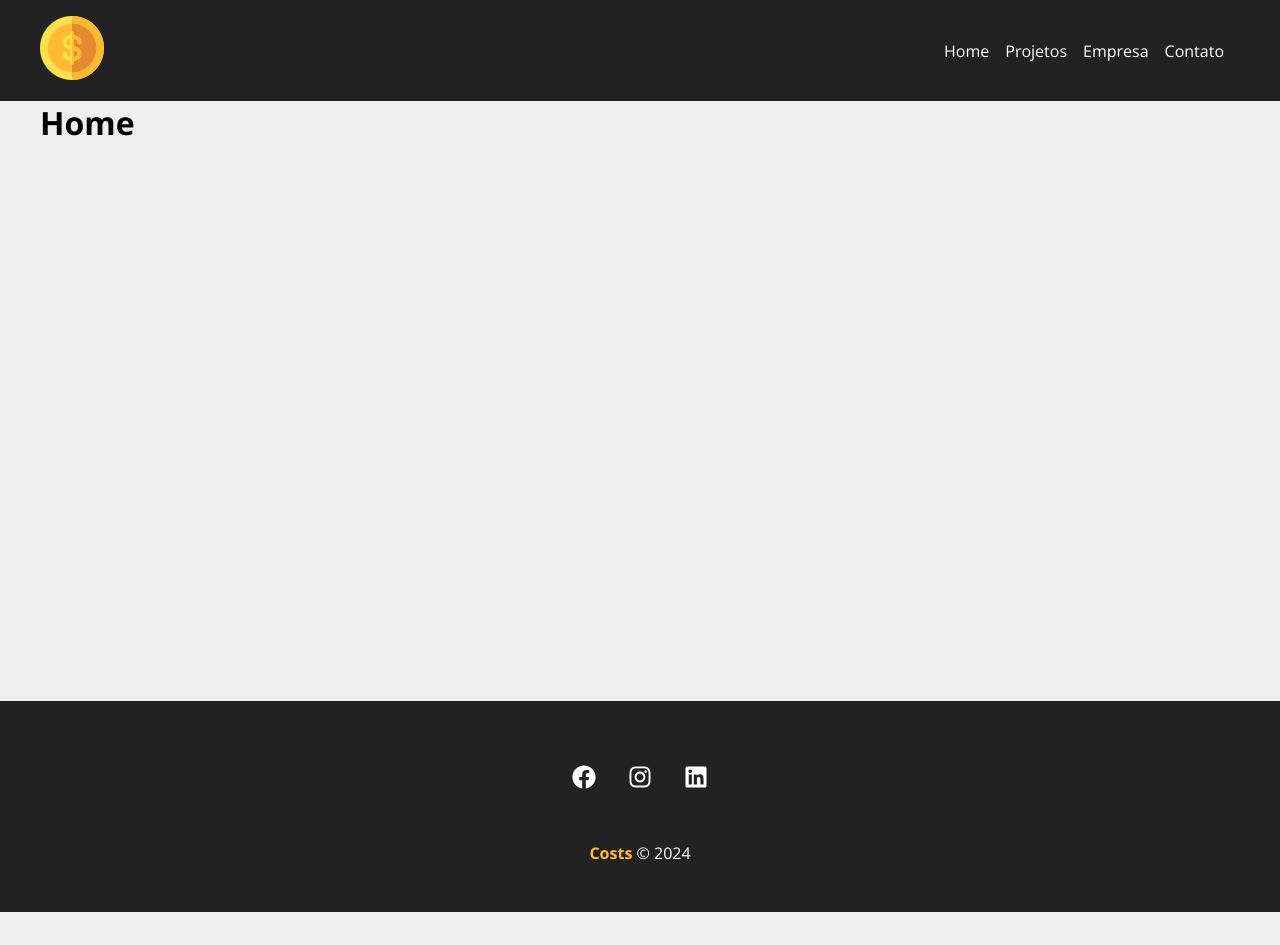
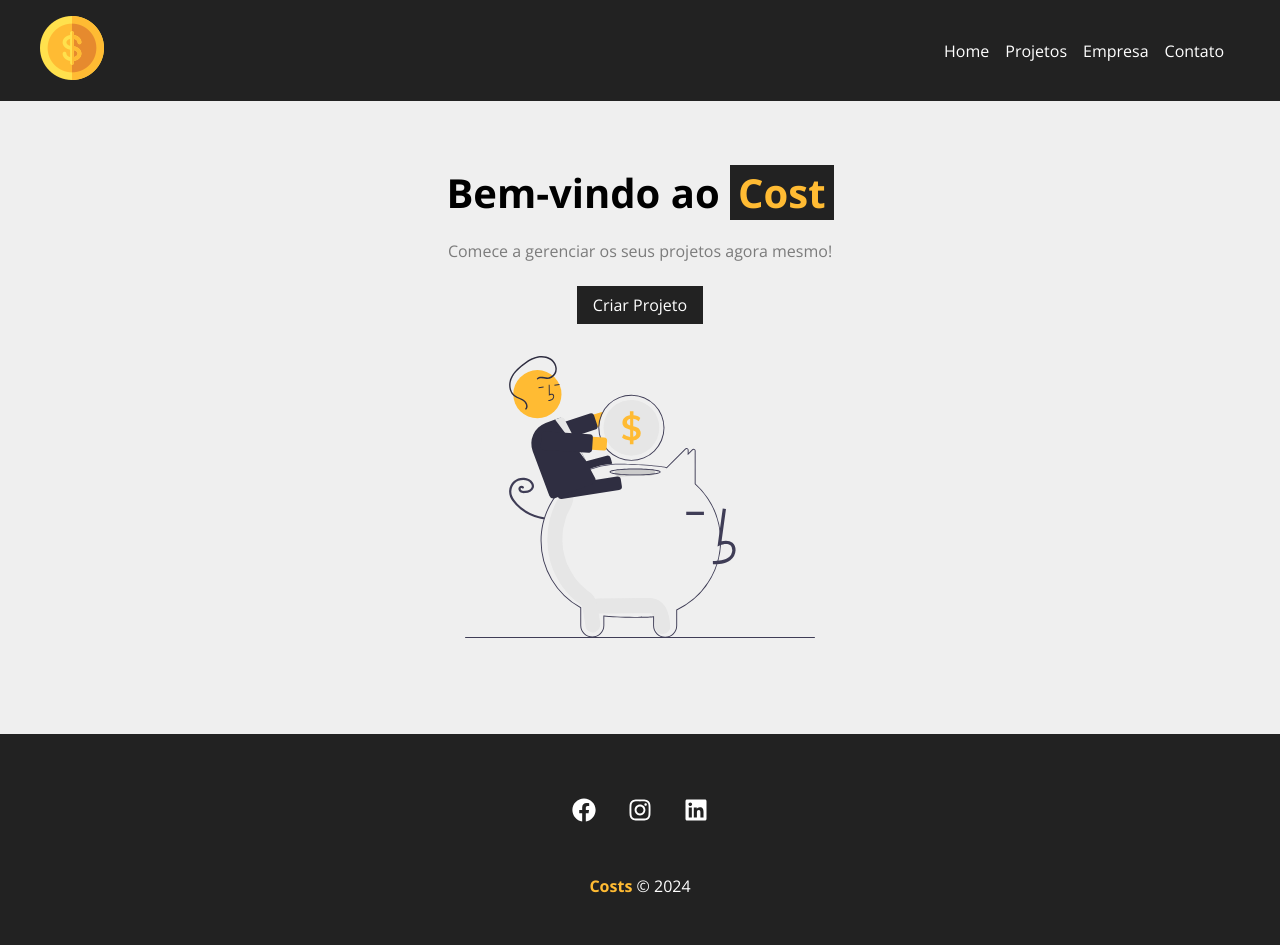
Before and after one commit to devcarlosgti/projeto-de-custos-com-react, a React (Create React App) app: page / in a window 1280 px wide. Before the commit the page ends 912 px from the top, so only its background shows below. Built offline with nearby package versions, Linux system fonts and the light colour scheme.

Commit message:
Criando Página Home

```diff
--- /dev/null
+++ b/src/components/layout/LinkButton.js
@@ -0,0 +1,11 @@
+import { Link } from 'react-router-dom'
+import styles from './LinkButton.module.css'
+
+function LinkButton({ to, text }){
+    return(
+        <Link className={styles.btn} to={to}>
+           {text}
+        </Link>
+    )
+}
+export default LinkButton
--- /dev/null
+++ b/src/components/layout/LinkButton.module.css
@@ -0,0 +1,14 @@
+.btn {
+    background-color: #222;
+    color: #fff;
+    padding: 0.5em 1em;
+    /* retirar a linha de baixo */
+    text-decoration: none;
+    transition: 0.5s;
+}
+
+/* vamos mudar quando passar o mouse me cima */
+
+.btn:hover {
+    color: #ffbb33;
+}
--- a/src/components/pages/Home.js
+++ b/src/components/pages/Home.js
@@ -1,4 +1,16 @@
+import styles from './Home.module.css'
+import savinds from '../../img/savings.svg'
+
+import LinkButton from '../layout/LinkButton'
+
 function Home(){
-    return <h1>Home</h1>
+    return (
+        <section className={styles.home_container}>
+            <h1>Bem-vindo ao <span>Cost</span></h1>
+            <p>Comece a gerenciar os seus projetos agora mesmo!</p>
+            <LinkButton to="/newproject" text="Criar Projeto"/>
+            <img src={savinds} alt="Costs"/>
+        </section>
+    )
 }
 export default Home
--- /dev/null
+++ b/src/components/pages/Home.module.css
@@ -0,0 +1,29 @@
+.home_container {
+    width: 100%;
+    display: flex;
+    flex-direction: column;
+    align-items: center;
+    justify-content: center;
+    padding: 4em;
+}
+
+.home_container h1 {
+    font-size: 2.5em;
+    margin-bottom: .5em;
+}
+
+.home_container h1 span {
+    color: #ffbb33;
+    padding: 0 .2em;
+    background-color: #222;
+}
+
+.home_container p {
+    margin-bottom: 1.5em;
+    color: #7b7b7b;
+}
+
+.home_container img {
+    width: 350px;
+    margin: 2em 0;
+}
```
